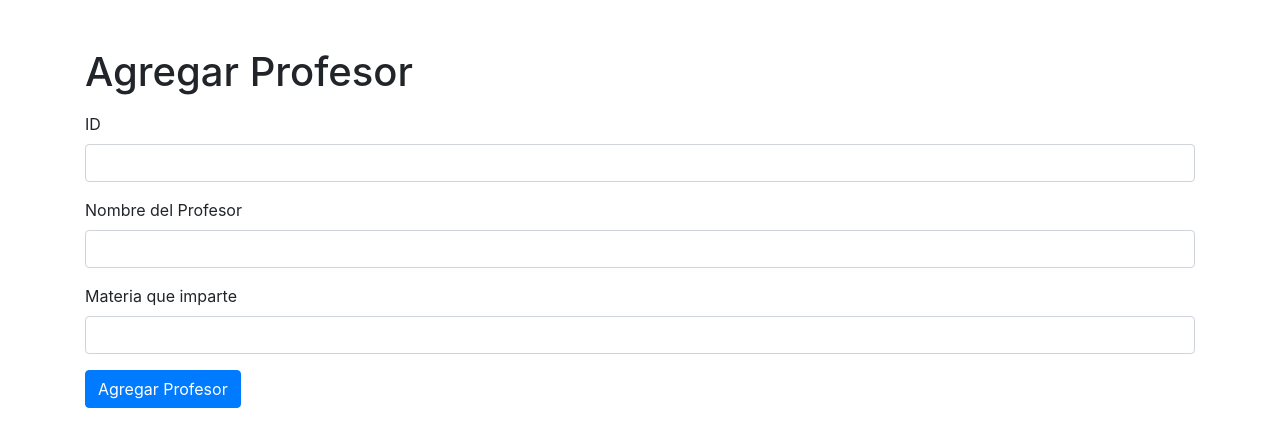
After one commit to TheOneElian/TareaProgra, a Flask app: page /profesores/agregar_profesor in a window 1280 px wide. The commit adds this page. Shown: the top 447 px of the page. Run offline with Flask 3, Linux system fonts and the light colour scheme; some libraries are stand-ins or nearby versions.

Commit message:
Terminando de agregar metodo agregar a todos

```diff
--- a/main.py
+++ b/main.py
@@ -80,6 +80,49 @@ def agregar_alumno():
         return redirect('/alumnos')
     return render_template("agregar_alumno.html")
 
+@app.route('/cursos/agregar_curso', methods=['GET', 'POST'])
+def agregar_curso():
+    if request.method == 'POST':
+        id_curso = request.form['id_curso']
+        nombre_curso = request.form['nombre_curso']
+
+        print(f"Id: {id_curso}, type: {type(id_curso)}")
+        print(f"Nombre: {nombre_curso}, type: {type(nombre_curso)}")
+
+        bd = Database()
+
+        data = {
+            'id_curso': id_curso,
+            'nombre_curso': nombre_curso,
+        }
+
+        print(data)
+
+        bd.insertar_registro('cursos', data)
+        return redirect('/cursos')
+    return render_template("agregar_curso.html")
+
+@app.route('/profesores/agregar_profesor', methods=['GET', 'POST'])
+def agregar_profesor():
+    if request.method == 'POST':
+        id_profesor = request.form['id_profesor']
+        nombre_profesor = request.form['nombre_profesor']
+        materia_profesor = request.form['materia_profesor']
+
+        bd = Database()
+
+        data = {
+            'id_profesor': id_profesor,
+            'nombre_profesor': nombre_profesor,
+            'materia_profesor': materia_profesor
+        }
+
+        print(data)
+
+        bd.insertar_registro('profesores', data)
+        return redirect('/profesores')
+    return render_template("agregar_profesor.html")
+
 if __name__ == '__main__':
     app.run(debug=True)
     bd = Database()
--- /dev/null
+++ b/templates/agregar_profesor.html
@@ -0,0 +1,28 @@
+<!DOCTYPE html>
+<html lang="en">
+<head>
+    <meta charset="UTF-8">
+    <title>Agregar Profesor</title>
+    <link rel="stylesheet" href="https://stackpath.bootstrapcdn.com/bootstrap/4.5.2/css/bootstrap.min.css">
+</head>
+<body>
+    <div class="container">
+        <h1 class="mt-5">Agregar Profesor</h1>
+        <form action="/profesores/agregar_profesor" method="post" class="mt-3">
+            <div class="form-group">
+                <label for="id_profesor">ID</label>
+                <input type="text" class="form-control" id="id_profesor" name="id_profesor" required>
+            </div>
+            <div class="form-group">
+                <label for="nombre_profesor">Nombre del Profesor</label>
+                <input type="text" class="form-control" id="nombre_profesor" name="nombre_profesor" required>
+            </div>
+            <div class="form-group">
+                <label for="materia_profesor">Materia que imparte</label>
+                <input type="text" class="form-control" id="materia_profesor" name="materia_profesor" required>
+            </div>
+            <button type="submit" class="btn btn-primary">Agregar Profesor</button>
+        </form>
+    </div>
+</body>
+</html>
--- a/templates/profesores.html
+++ b/templates/profesores.html
@@ -17,5 +17,6 @@
         <input type="text" materia_profesor="materia_profesor"> <input type="submit" value="Agregar">
     </form>
     <a href="/" >Inicio</a>
+    <a href="/profesores/agregar_profesor">Agregar curso</a>
 </body>
 </html>
```
Also changed, not shown: templates/agregar_curso.html (added, +24 -0 lines), templates/cursos.html (+2 -9 lines).
